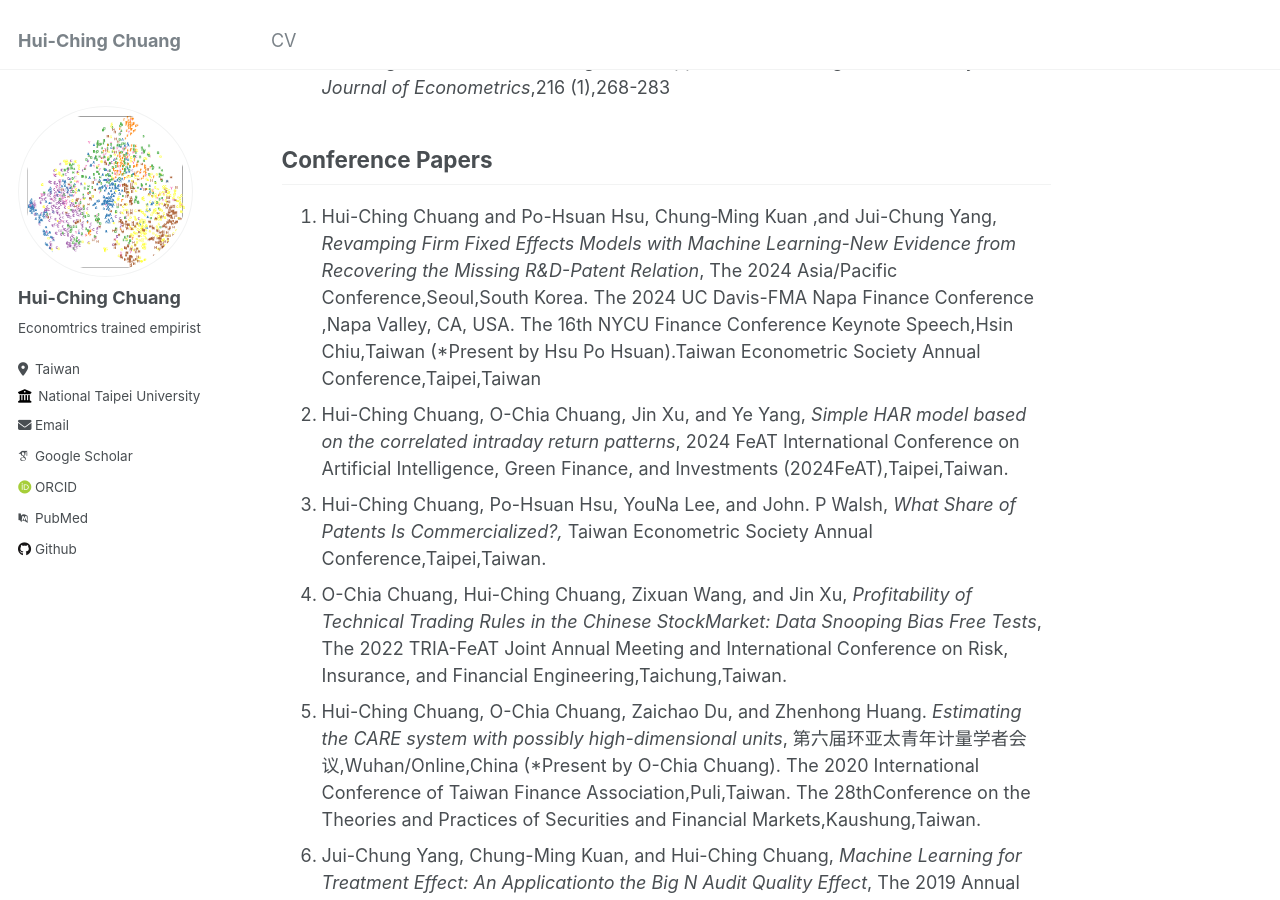
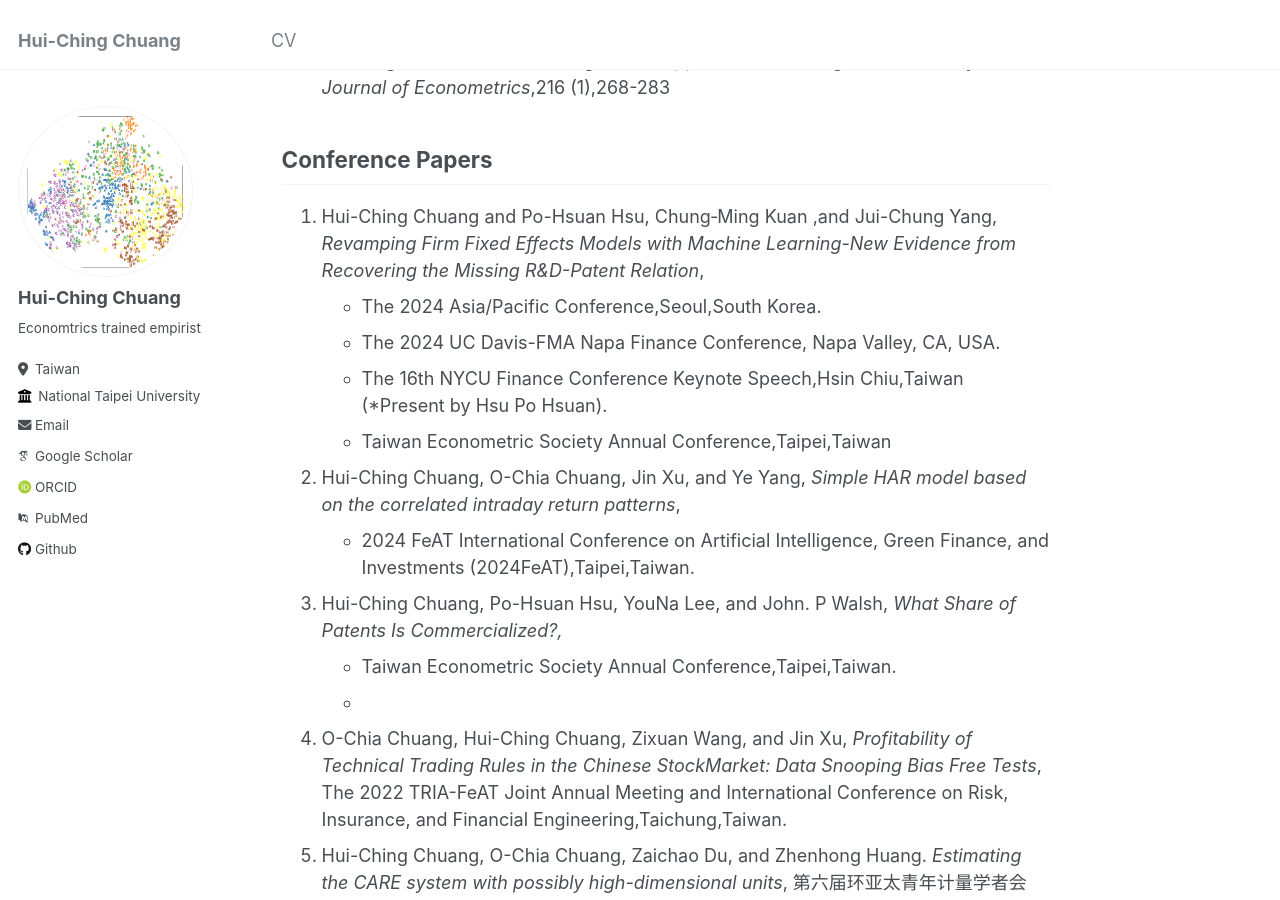
Before and after one commit to hcchuang/hcchuang.github.io, a Jekyll site: the page built from _pages/about.md, in a window 1280 px wide and 900 px high, scrolled down 833 px. Built offline with Jekyll 4.4.1, drawn with Linux system fonts in a browser that asks for light colours; some web fonts are replaced.

```diff
--- a/_pages/about.md
+++ b/_pages/about.md
@@ -26,9 +26,15 @@ Publications
 Conference Papers
 ------
 1. Hui-Ching Chuang and Po-Hsuan Hsu, Chung‐Ming Kuan ,and Jui-Chung Yang, _Revamping Firm Fixed Effects Models with Machine Learning-New Evidence from Recovering the Missing R&D-Patent Relation_,
-   The 2024 Asia/Pacific Conference,Seoul,South Korea. The 2024 UC Davis-FMA Napa Finance Conference ,Napa Valley, CA, USA. The 16th NYCU Finance Conference Keynote Speech,Hsin Chiu,Taiwan (*Present by Hsu Po Hsuan).Taiwan Econometric Society Annual Conference,Taipei,Taiwan
-1. Hui-Ching Chuang, O-Chia Chuang, Jin Xu, and Ye Yang, _Simple HAR model based on the correlated intraday return patterns_, 2024 FeAT International Conference on Artificial Intelligence, Green Finance, and Investments (2024FeAT),Taipei,Taiwan.
-1. Hui-Ching Chuang, Po-Hsuan Hsu, YouNa Lee, and John. P Walsh, _What Share of Patents Is Commercialized?,_ Taiwan Econometric Society Annual Conference,Taipei,Taiwan.
+   - The 2024 Asia/Pacific Conference,Seoul,South Korea.
+   - The 2024 UC Davis-FMA Napa Finance Conference, Napa Valley, CA, USA.
+   - The 16th NYCU Finance Conference Keynote Speech,Hsin Chiu,Taiwan (*Present by Hsu Po Hsuan).
+   - Taiwan Econometric Society Annual Conference,Taipei,Taiwan
+1. Hui-Ching Chuang, O-Chia Chuang, Jin Xu, and Ye Yang, _Simple HAR model based on the correlated intraday return patterns_,
+   - 2024 FeAT International Conference on Artificial Intelligence, Green Finance, and Investments (2024FeAT),Taipei,Taiwan.
+1. Hui-Ching Chuang, Po-Hsuan Hsu, YouNa Lee, and John. P Walsh, _What Share of Patents Is Commercialized?,_
+   - Taiwan Econometric Society Annual Conference,Taipei,Taiwan.
+   -
 1. O-Chia Chuang, Hui-Ching Chuang, Zixuan Wang, and Jin Xu, _Profitability of Technical Trading Rules in the Chinese StockMarket: Data Snooping Bias Free Tests_, The 2022 TRIA-FeAT Joint Annual Meeting and International Conference on Risk, Insurance, and Financial Engineering,Taichung,Taiwan.
 1. Hui-Ching Chuang, O-Chia Chuang, Zaichao Du, and Zhenhong Huang. _Estimating the CARE system with possibly high-dimensional units_, 第六届环亚太青年计量学者会议,Wuhan/Online,China (*Present by O-Chia Chuang). The 2020 International Conference of Taiwan Finance Association,Puli,Taiwan. The 28thConference on the Theories and Practices of Securities and Financial Markets,Kaushung,Taiwan.
 1. Jui-Chung Yang, Chung-Ming Kuan, and Hui-Ching Chuang, _Machine Learning for Treatment Effect: An Applicationto the Big N Audit Quality Effect_, The 2019 Annual Meeting of the Financial Management Association International,New Orleans,USA.
```
